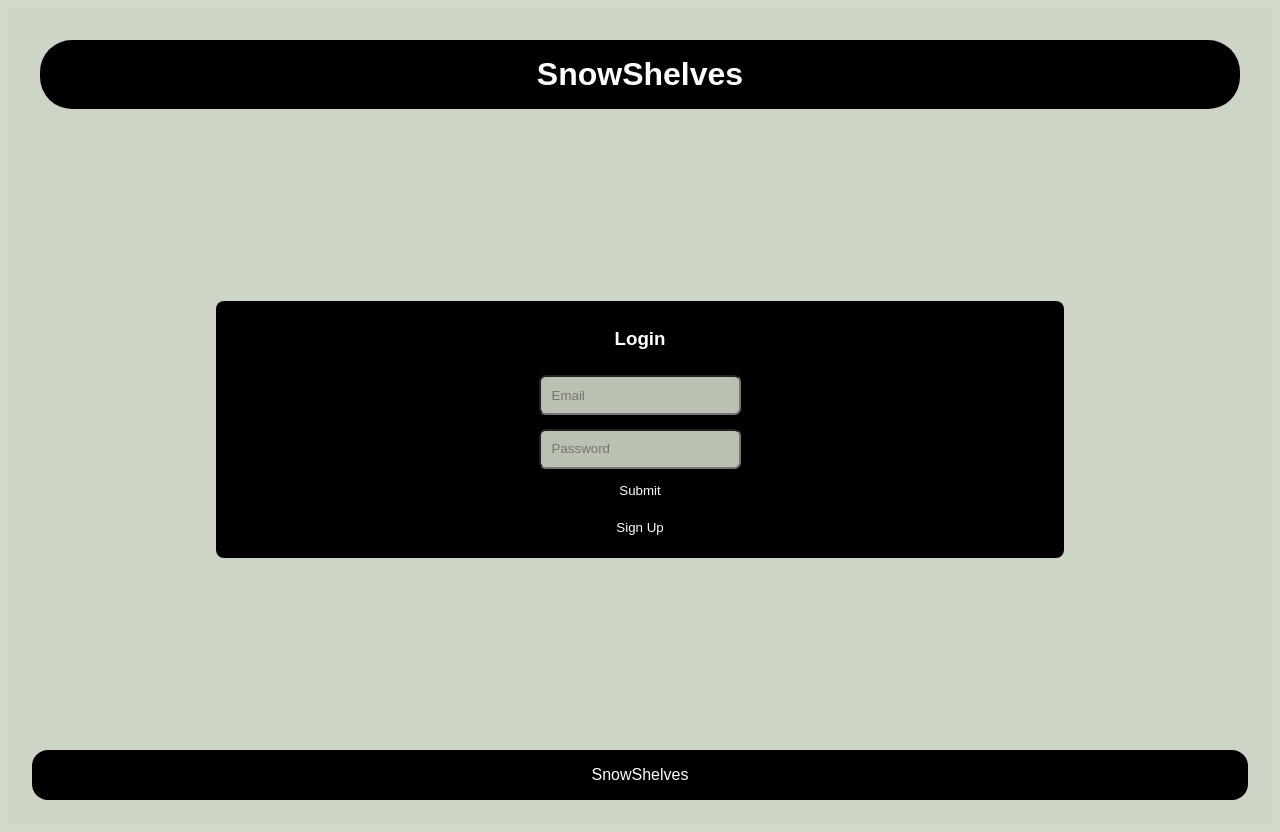
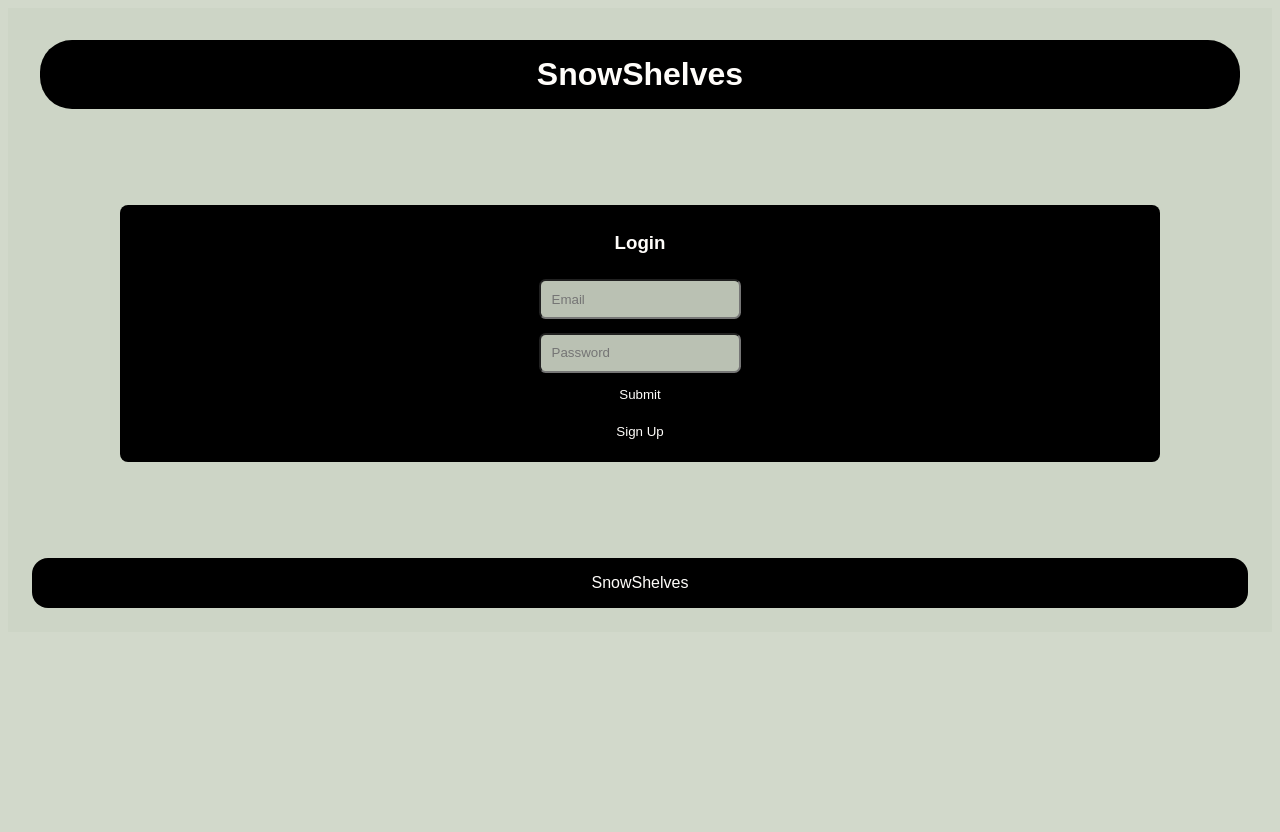
Before and after one commit to ElijahHCO/Project5, a React (Create React App) app: page /login in a window 1280 px wide. After the commit the page ends 800 px from the top, so only its background shows below. Built offline with nearby package versions, Linux system fonts and the light colour scheme; no server answers.

Commit message:
location id removed

```diff
--- a/src/App.css
+++ b/src/App.css
@@ -20,6 +20,7 @@ nav {
     border: none;
     border-radius: 1em;
 }
+
 .nav-links {
     background-color: black;
     width: 10em;
@@ -39,12 +40,14 @@ nav li {
     list-style: none;
     padding: 1em;
 }
+
 .logo{
     margin: 0;
 }
+
 .container {
     padding: 2em;
-    margin: 4em;
+    margin: 1em;
 }
 
 .home-header {
--- a/src/LocationsContainer/SingleLocationContainer/SingleLocationContainer.jsx
+++ b/src/LocationsContainer/SingleLocationContainer/SingleLocationContainer.jsx
@@ -30,7 +30,6 @@ const SingleLocationComponent = (props) => {
                 {props.location.name}</h2>
             <h3>Address: <br />
                 {props.location.address}</h3>
-            <h4>ID: {props.location._id}</h4>
             <button className="delete-edit-btn" onClick={() => {
                 props.deleteLocation(props.location._id)
             }}>Delete</button>
```
